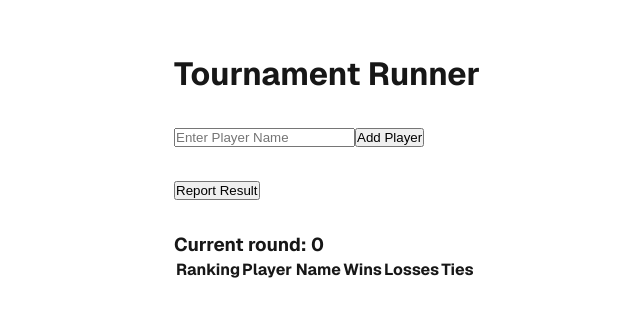
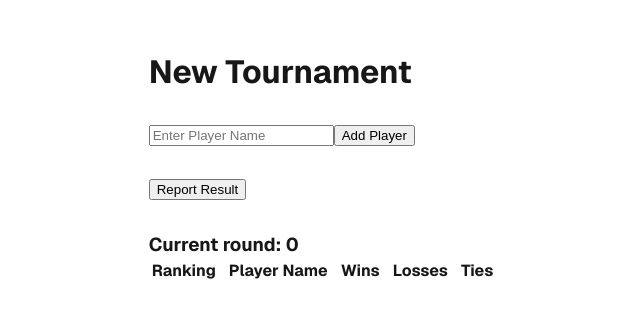
Before and after one commit to ig-ealbert/tournament-runner, a Next.js app: page / in a window 1280 px wide. Shown: the part 233-550 px from the top of the page, without its empty margins (313-953 px from the left). Built offline with nearby package versions, Linux system fonts and the light colour scheme.

Commit message:
Standings styling

```diff
--- a/src/app/components/standings.tsx
+++ b/src/app/components/standings.tsx
@@ -4,7 +4,7 @@ export default function Standings(props: standingsProps) {
   return (
     <div>
       <h3>Current round: {props.round}</h3>
-      <table>
+      <table className={"standings"}>
         <thead>
           <tr>
             <th>Ranking</th>
--- a/src/app/globals.css
+++ b/src/app/globals.css
@@ -26,13 +26,7 @@ body {
 
 * {
   box-sizing: border-box;
-  padding: 0;
   margin: 0;
-}
-
-a {
-  color: inherit;
-  text-decoration: none;
 }
 
 @media (prefers-color-scheme: dark) {
@@ -40,3 +34,7 @@ a {
     color-scheme: dark;
   }
 }
+
+.standings td, th {
+  padding-right: 10px;
+}
--- a/src/app/page.tsx
+++ b/src/app/page.tsx
@@ -52,7 +52,7 @@ export default function Home() {
   return (
     <div className={styles.page}>
       <main className={styles.main}>
-        <h1>Tournament Runner</h1>
+        <h1>{tournamentData.name}</h1>
         <div id="addPlayerSection">
           <input
             id="newPlayerName"
```
